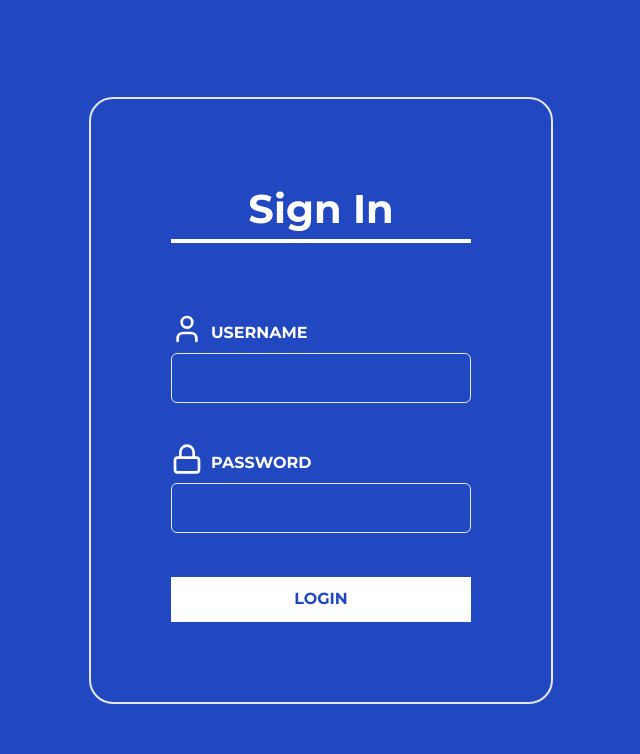
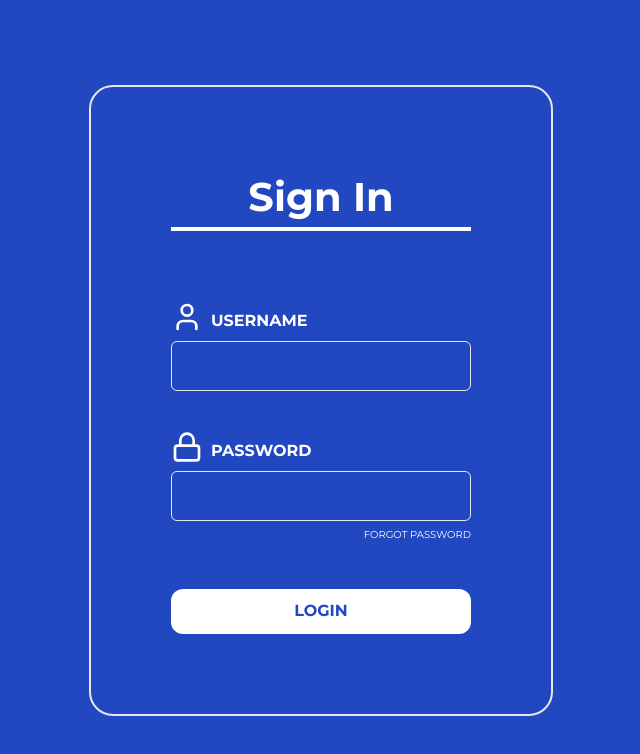
Before and after one commit to PedrooSilvaa/login-page-react, a React (Vite) app: page / in a window 1280 px wide. Shown: the top 754 px of the page, without its empty margins (319-959 px from the left). Built offline with nearby package versions, Linux system fonts and the light colour scheme.

Commit message:
feat: create forgotPassword pages

```diff
--- /dev/null
+++ b/src/component/arrow-left.tsx
@@ -0,0 +1,19 @@
+import { ArrowLeftCircle } from "lucide-react";
+
+interface ArrowLeftProps{
+    back: () => void
+}
+
+export function ArrowLeft(
+    {
+        back
+    }:ArrowLeftProps
+){
+    return(
+        <div>
+            <button onClick={back}>
+                <ArrowLeftCircle className="size-8"/>
+            </button>
+        </div>
+    )
+}
--- a/src/component/button.tsx
+++ b/src/component/button.tsx
@@ -2,18 +2,20 @@
 interface MainButtonProps {
         typeButton: "reset" | "submit" | "button";
         text: string;
+        onClick: () => void;
     }
 
 export function MainButton(
     {
         typeButton,
-        text
+        text,
+        onClick
     }:MainButtonProps
 ){
 
     return(
         <div className="mt-11">
-            <button type={typeButton} className="bg-[#ffffff] text-[#2148C0] font-bold w-[300px] h-[45px]">
+            <button onClick={onClick} type={typeButton} className="bg-[#ffffff] text-[#2148C0] font-bold w-[300px] h-[45px] rounded-xl">
                 <span>{text}</span>
             </button>
         </div>
--- /dev/null
+++ b/src/pages/login/forgot-password-step1.tsx
@@ -0,0 +1,30 @@
+import { User } from "lucide-react";
+import { ArrowLeft } from "../../component/arrow-left";
+import { UserInput } from "../../component/input";
+import { MainButton } from "../../component/button";
+
+interface ForgotPasswordStep1Props{
+    forgotPassword2: () => void
+    closeForgotPasswordStep1: () => void
+}
+
+export function ForgotPasswordStep1(
+    {
+        forgotPassword2,
+        closeForgotPasswordStep1
+    }:ForgotPasswordStep1Props
+){
+    return(
+        <div>
+            <div>
+                <div className="mt-3">
+                    <ArrowLeft back={closeForgotPasswordStep1}/>
+                </div>
+                <div className="mt-8 flex items-center flex-col">
+                    <UserInput icon={<User className="size-8 text-white"/>} title="USERNAME" type="text"/>
+                <MainButton text="AVANÇAR" typeButton="submit" onClick={forgotPassword2}/>
+                </div>
+            </div>
+        </div>
+    )
+}
--- /dev/null
+++ b/src/pages/login/forgot-password-step2.tsx
@@ -0,0 +1,30 @@
+import { User } from "lucide-react";
+import { ArrowLeft } from "../../component/arrow-left";
+import { UserInput } from "../../component/input";
+import { MainButton } from "../../component/button";
+
+interface ForgotPasswordStep2Props{
+    updateForgotPassword: () => void
+    closeForgotPasswordStep2: () => void
+}
+
+export function ForgotPasswordStep2(
+    {
+        updateForgotPassword,
+        closeForgotPasswordStep2
+    }:ForgotPasswordStep2Props
+){
+    return(
+        <div>
+            <div className="mt-3">
+                <ArrowLeft back={closeForgotPasswordStep2}/>
+            </div>
+            <div className="mt-8 flex items-center flex-col">
+                <UserInput icon={<User className="size-8 text-white"/>} title="USERNAME" type="text"/>
+                <UserInput icon={<User className="size-8 text-white"/>} title="NEW PASSWORD" type="text"/>
+                <UserInput icon={<User className="size-8 text-white"/>} title="CONFIRM PASSWORD" type="text"/>
+                <MainButton text="AVANÇAR" typeButton="submit" onClick={updateForgotPassword}/>
+            </div>
+        </div>
+    )
+}
--- /dev/null
+++ b/src/pages/login/forgot-password.tsx
@@ -0,0 +1,40 @@
+
+import { useState } from "react";
+import { ForgotPasswordStep1 } from "./forgot-password-step1";
+import { ForgotPasswordStep2 } from "./forgot-password-step2";
+
+interface ForgotPasswordProps
+    extends React.InputHTMLAttributes<HTMLHtmlElement>{
+        closeForgotPassword: () => void
+
+}
+
+export function ForgotPassword(
+    {
+        closeForgotPassword
+    }:ForgotPasswordProps
+){
+
+    const [isVisibleForgotPasswordStep2, setIsVisibleForgotPasswordStep2] = useState(false);
+
+    function openForgotPasswordStep2(){
+        setIsVisibleForgotPasswordStep2(true);
+    }
+
+
+    function closeForgotPasswordStep2(){
+        setIsVisibleForgotPasswordStep2(false);
+    }
+
+
+
+    return(
+        <div>
+            {isVisibleForgotPasswordStep2 ? (
+                <ForgotPasswordStep2 closeForgotPasswordStep2={closeForgotPasswordStep2} updateForgotPassword={closeForgotPassword}/>
+            ):(
+                <ForgotPasswordStep1 forgotPassword2={openForgotPasswordStep2} closeForgotPasswordStep1={closeForgotPassword}/>
+            )}
+        </div>
+    )
+}
--- a/src/pages/login/index.tsx
+++ b/src/pages/login/index.tsx
@@ -1,16 +1,35 @@
-import { MainButton } from "../../component/button";
+import { useState } from "react";
 import { UsernamePasswordModal } from "./username-password-modal";
+import { ForgotPassword } from "./forgot-password";
+
 
 export function Login(){
+
+    const [isVisibleForgotPassword, setIsVisibleForgotPassword] = useState(false);
+    const [title, setTitle] = useState("Sign In");
+
+    function openForgotPassword(){
+        setIsVisibleForgotPassword(true);
+        setTitle("Forgot Password")
+    }
+    function closeForgotPassword(){
+        setIsVisibleForgotPassword(false);
+        setTitle("Sign In")
+    }
+
+
     return (
         <div className="bg-[#2148C0] w-full h-[100vh] flex flex-col justify-center items-center ">
             <div className="border-2 p-20 rounded-3xl">
-                <h1 className="text-[40px] text-center font-bold border-b border-white border-b-4 text-white">Sign In</h1>
-                <form action="">
-                    <UsernamePasswordModal/>
-                    <MainButton text="LOGIN" typeButton="submit"/>
-                </form>
+                <h1 className="text-[40px] text-center font-bold border-white border-b-4 text-white">{title}</h1>
+                {isVisibleForgotPassword ? (
+                    <ForgotPassword closeForgotPassword={closeForgotPassword}/>
+                ):(
+                    <UsernamePasswordModal
+                    openForgotPassword={openForgotPassword}/>
+                )}
             </div>
+
         </div>
     )
 }
--- a/src/pages/login/username-password-modal.tsx
+++ b/src/pages/login/username-password-modal.tsx
@@ -1,14 +1,31 @@
 import { Lock, User } from "lucide-react";
 import { UserInput } from "../../component/input";
+import { MainButton } from "../../component/button";
 
-export function UsernamePasswordModal(){
+interface UsernamePasswordModalProps{
+    openForgotPassword: () => void
+}
+
+export function UsernamePasswordModal(
+    {
+        openForgotPassword
+    }:UsernamePasswordModalProps
+){
     return(
         <div>
             <form action="" className="mt-[70px]">
-                <div className="flex flex-col gap-10">
-                    <UserInput icon={<User className="size-8 text-white" />} title="USERNAME" type="text"></UserInput>
-                    <UserInput icon={<Lock className="size-8 text-white" />} title="PASSWORD" type="password"></UserInput>
+                <div className="">
+                    <div className="flex flex-col gap-10">
+                        <UserInput icon={<User className="size-8 text-white" />} title="USERNAME" type="text"></UserInput>
+                        <UserInput icon={<Lock className="size-8 text-white" />} title="PASSWORD" type="password"></UserInput>
+                    </div>
+                    <div className="flex justify-end p-0 m-0">
+                        <button onClick={openForgotPassword}>
+                            <span className="text-white text-[10px] ">FORGOT PASSWORD</span>
+                        </button>
+                    </div>
                 </div>
+                <MainButton text="LOGIN" typeButton="submit"/>
             </form>
         </div>
     )
```
